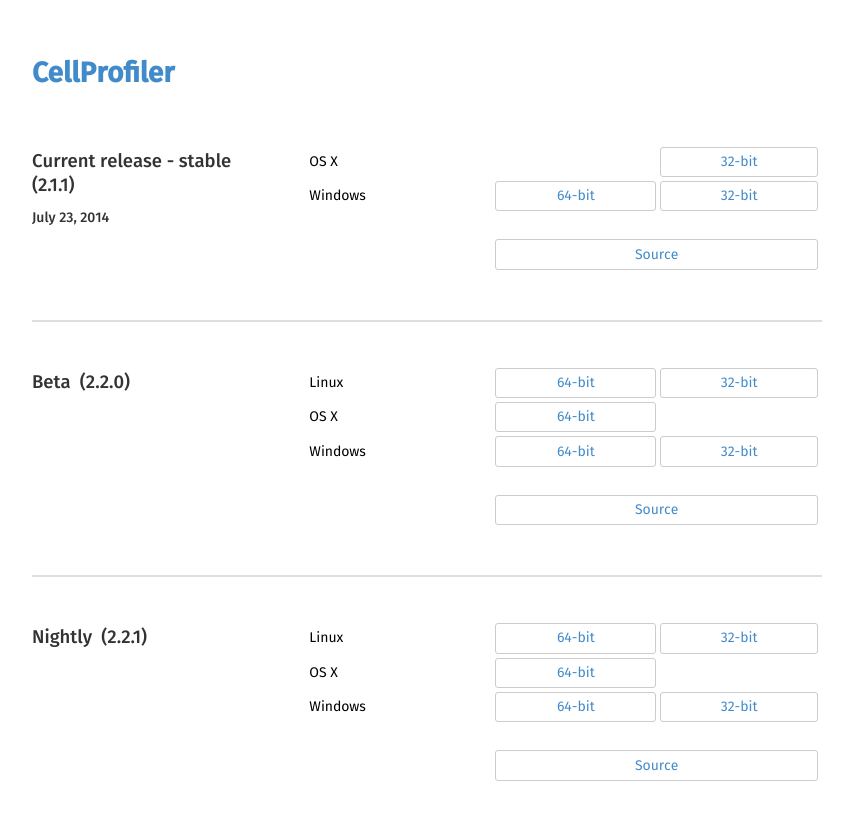
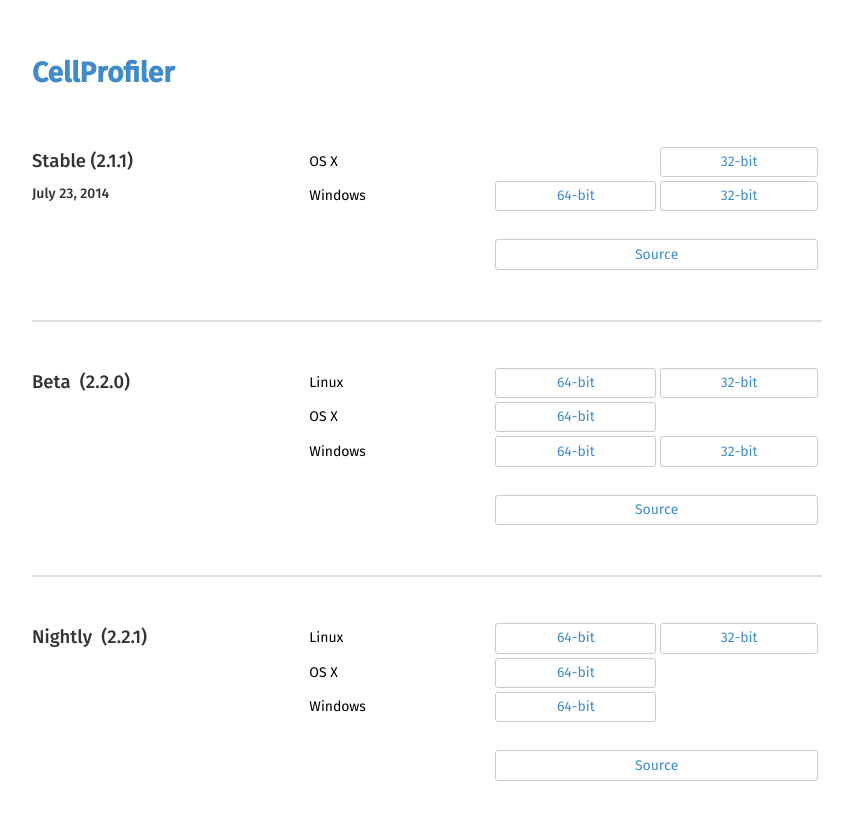
Before and after one commit to CellProfiler/cellprofiler.github.com-backup, a Jekyll site: the page built from releases/index.html, in a window 1280 px wide. Shown: the top 820 px of the page, without its empty margins (213-1066 px from the left). Built offline with Jekyll 4.4.1, drawn with Linux system fonts in a browser that asks for light colours.

Commit message:
Update index.html

```diff
--- a/releases/index.html
+++ b/releases/index.html
@@ -6,7 +6,7 @@
 
 <div class="row install">
   <div class="col-md-4 side-header">
-    <h2 id="stable">Current release - stable (2.1.1)&nbsp;</h2>
+    <h2 id="stable">Stable (2.1.1)</h2>
 
     <h3>July 23, 2014</h3>
   </div>
@@ -125,9 +125,9 @@
         <tr>
           <td class="inst-type">Windows</td>
 
-          <td><a href=""><div class="inst-button">64-bit</div></a></td>
+          <td><a href="http://d1zymp9ayga15t.cloudfront.net/CellProfiler-nightly.exe"><div class="inst-button">64-bit</div></a></td>
 
-          <td><a href=""><div class="inst-button">32-bit</div></a></td>
+          <td>&nbsp;</td>
         </tr>
 
         <tr>
```
